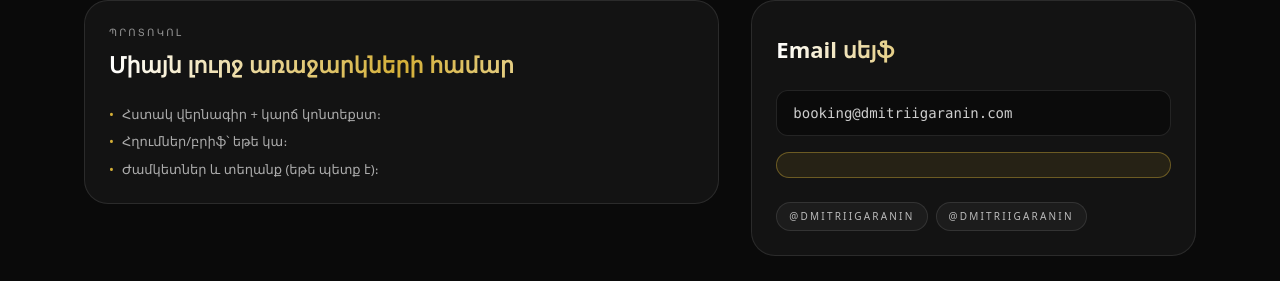
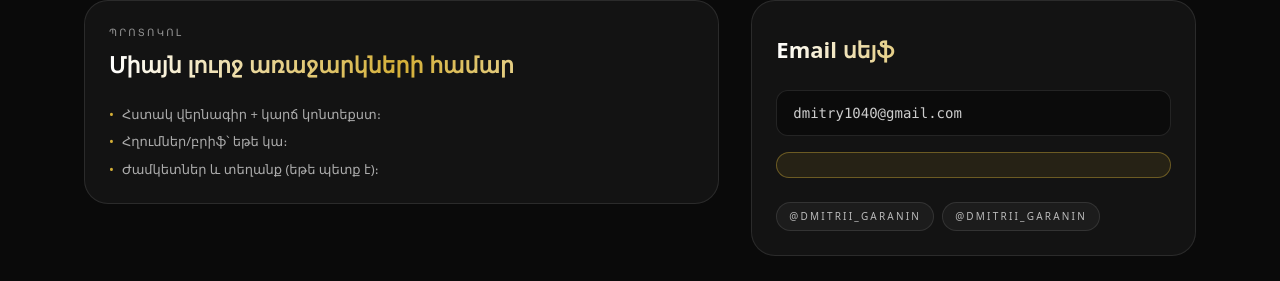
Before and after one commit to DimonG0/dmitriigaranin-site, a React (Vite) app: page /am/contact in a window 1280 px wide. Shown: the part 279-560 px from the top of the page. Built offline with nearby package versions, Linux system fonts and the light colour scheme.

Commit message:
Update contact details: set email to dmitry1040@gmail.com and refresh Telegram/Instagram

```diff
--- a/src/pages/contact.jsx
+++ b/src/pages/contact.jsx
@@ -18,9 +18,9 @@ export default function Contact() {
   const { lang = "en" } = useParams();
   const c = t(lang);
 
-  const email = "booking@dmitriigaranin.com";
-  const telegram = "@dmitriigaranin";
-  const instagram = "@dmitriigaranin";
+  const email = "dmitry1040@gmail.com";
+  const telegram = "@Dmitrii_GaRaNin";
+  const instagram = "@dmitrii_garanin";
 
   const copyEmail = async () => {
     try {
```
